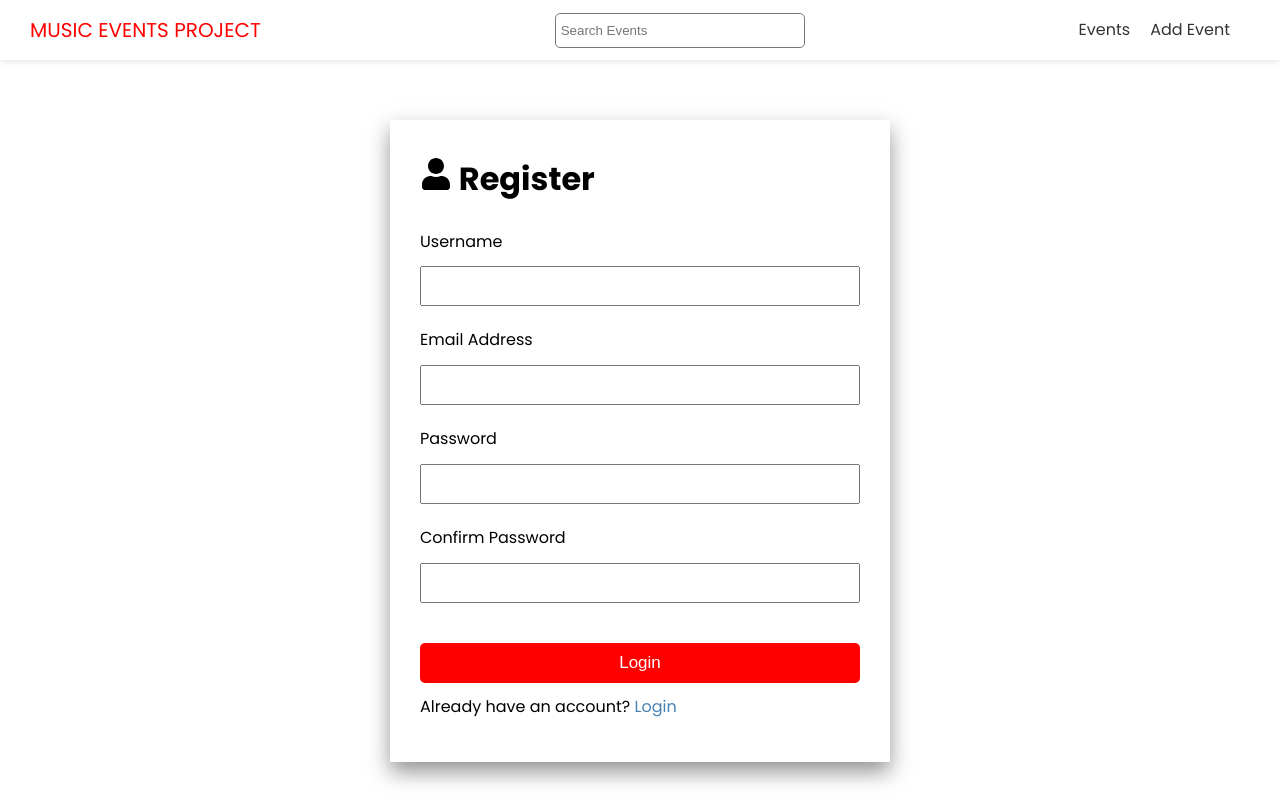
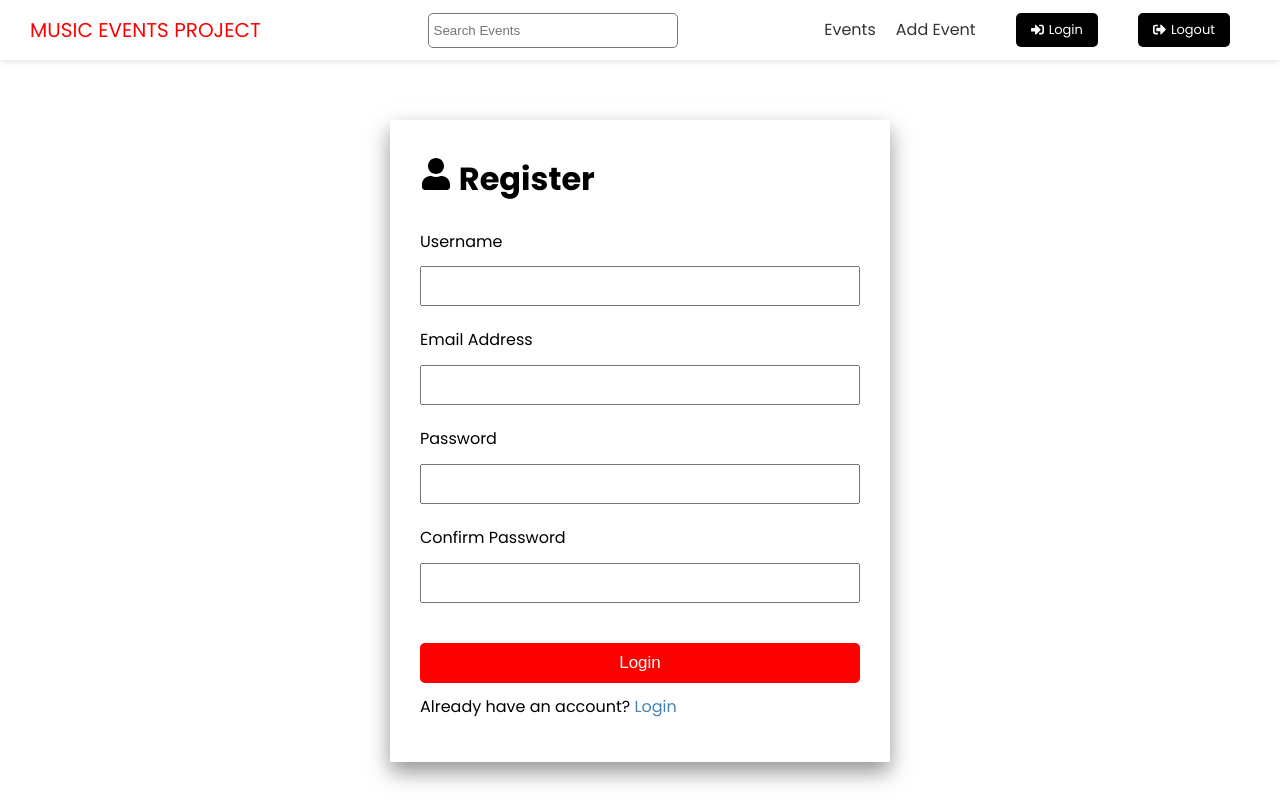
Before and after one commit to builtbyjosh/event-nextjs-app-frontend, a Next.js app: page /account/register in a window 1280 px wide. Shown: the top 800 px of the page. Built offline with nearby package versions, Linux system fonts and the light colour scheme.

Commit message:
add login/logout btn to header

```diff
--- a/components/Header.jsx
+++ b/components/Header.jsx
@@ -2,6 +2,7 @@ import React from 'react';
 import Link from 'next/link';
 import styles from '@/styles/Header.module.css';
 import Search from './Search';
+import {FaSignInAlt, FaSignOutAlt} from 'react-icons/fa'
 
 export const Header = () => {
   return (
@@ -26,6 +27,16 @@ export const Header = () => {
               <a>Add Event</a>
             </Link>
           </li>
+          <li>
+            <Link href="/account/login">
+              <a className='btn-secondary btn-icon'><FaSignInAlt/> Login</a>
+            </Link>
+          </li>
+          <li>
+            <Link href="/account/login">
+              <a className='btn-secondary btn-icon'><FaSignOutAlt/> Logout</a>
+            </Link>
+          </li>
         </ul>
       </nav>
     </header>
```
